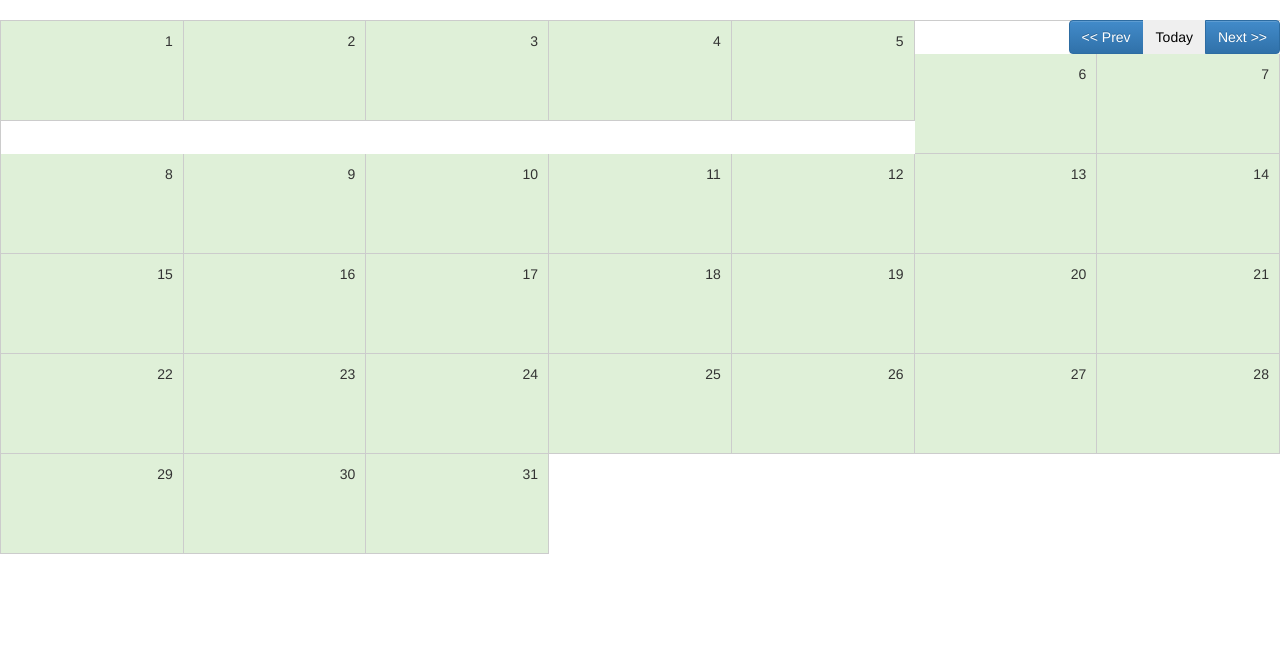
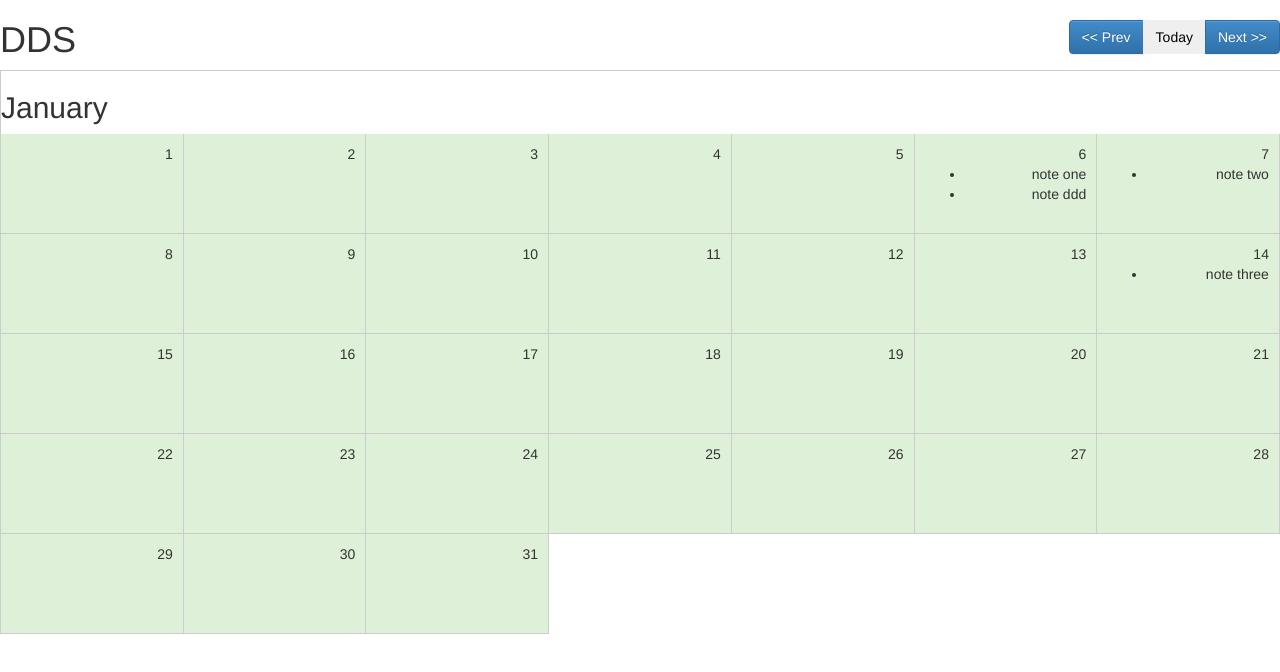
Before and after one commit to drosdo/CalendarNotes, a plain HTML site: page index.html in a window 1280 px wide. Drawn offline with Linux system fonts and the light colour scheme.

Commit message:
notes in days andmonth name

```diff
--- a/index.html
+++ b/index.html
@@ -28,7 +28,7 @@
 		<button class="btn btn-primary" data-calendar-nav="next">Next >></button>
 	</div>
 </div>
-<h1></h1>
+<h1>DDS</h1>
 
 <div class="main">
 <div class="calendar">
@@ -82,7 +82,9 @@
 </div>
 
 <script id="tmpl_month" type="text/template">
+	<h2> <%= name %></h2>
 	<div class="month">
+
 
 	</div>
 
@@ -90,6 +92,11 @@
 
 <script type="text/template" id="tmpl_day">
     <%= date %>
+	<ul>
+		<% titles.forEach(function (title) { %>
+		<li> <%= title %></li>
+		<% }); %>
+	</ul>
 </script>
 
 </body>
--- a/js/collections/noteCollection.js
+++ b/js/collections/noteCollection.js
@@ -14,6 +14,7 @@ $(function () {
 						d2 = new Date(year, month, date);
 
 					if(d1.getTime() == d2.getTime()){
+						console.log(model)
 						return model;
 					}
 
--- a/js/models/monthModel.js
+++ b/js/models/monthModel.js
@@ -14,13 +14,14 @@ $(function () {
 			monthsNames: ['January', 'February', 'March', 'April', 'May', 'June', 'July', 'August', 'September', 'October', 'November', 'December']
 		},
 		initialize: function (options) {
+			this.set('month', options.month - 1);
 			this.set('name', this.getName());
 			this.set('days', this.getDaysInMonth());
 			this.set('weeks', this.getWeeks());
 			this.set('start', this.getStartDay());
 		},
 		getName: function () {
-			return this.get('monthsNames')[this.get('month')-1];
+			return this.get('monthsNames')[this.get('month')];
 		},
 		getWeeks: function () {
 			return Math.ceil((this.get('days') + this.getStartDay()) / 7);
--- a/js/router/appRouter.js
+++ b/js/router/appRouter.js
@@ -10,8 +10,7 @@ $(function () {
 			this.main = options.main;
 			this.notes = options.notes;
 
-			CalendarDD.Router.navigate = this.navigate.bind(this);
-			this.month(2014,0)
+			this.navigate = this.navigate.bind(this);
 		},
 		routes: {
 			'': 'month',
@@ -28,8 +27,9 @@ $(function () {
 		main: $('.main'),
 		notes: new CalendarDD.Collections.Notes([
 				{ "title": "note one", "date": "2014 01 06", "body": "asdasdasdasdasd asdsa as"},
+				{ "title": "note ddd", "date": "2014 01 06", "body": "asdasdasdasdasd asdsa as"},
 				{ "title": "note two", "date": "2014 01 07", "body": "x`zx asdsa as"},
 				{ "title": "note three", "date": "2014 01 14", "body": "x`zx asdsa as"}
 			])
-	}).navigate()
+	}).month(2014,1)
 });
--- a/js/views/dayView.js
+++ b/js/views/dayView.js
@@ -15,7 +15,8 @@ $(function () {
 		},
 		render: function () {
 			this.$el.html( this.template( {
-				date: this.date
+				date: this.date,
+				titles: this.collection.map('title')
 			}));
 			return this;
 		}
--- a/js/views/monthView.js
+++ b/js/views/monthView.js
@@ -7,6 +7,7 @@ $(function () {
 		el:'.calendar',
 		template: _.template($('#tmpl_month').html()),
 		render: function () {
+			console.log(this.model.attributes)
 			this.$el.html(this.template(this.model.attributes));
 			var weeks = this.model.get('weeks');
 			for (var i = 0; i < weeks; i++) {
--- a/js/views/weekView.js
+++ b/js/views/weekView.js
@@ -15,7 +15,7 @@ $(function () {
 			if (this.week === 0) {
 				var firstDay = month.getStartDay();
 				var prevMonthDays = month.getPrevMonthDays();
-				console.log(month.get('month'))
+				console.log(month.get('month'));
 				for (var i = 0; i < firstDay; i++) {
 
 
```
